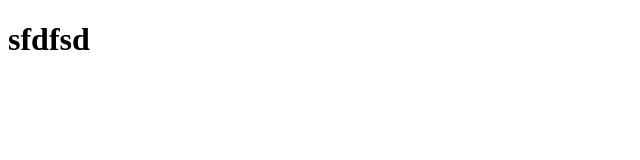
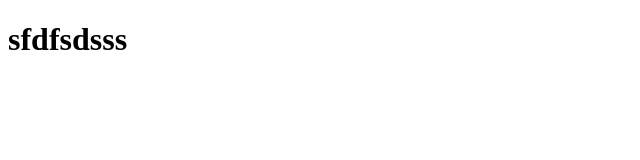
Before and after one commit to codeWebZhang/Rebase, a website: page index.html in a window 1280 px wide. Shown: the full height of the page, 0-640 px from the left. Drawn offline with Linux system fonts and the light colour scheme.

```diff
--- a/index.html
+++ b/index.html
@@ -7,6 +7,6 @@
     <title>rebase</title>
   </head>
   <body>
-    <h1>sfdfsd</h1>
+    <h1>sfdfsdsss</h1>
   </body>
 </html>
```
